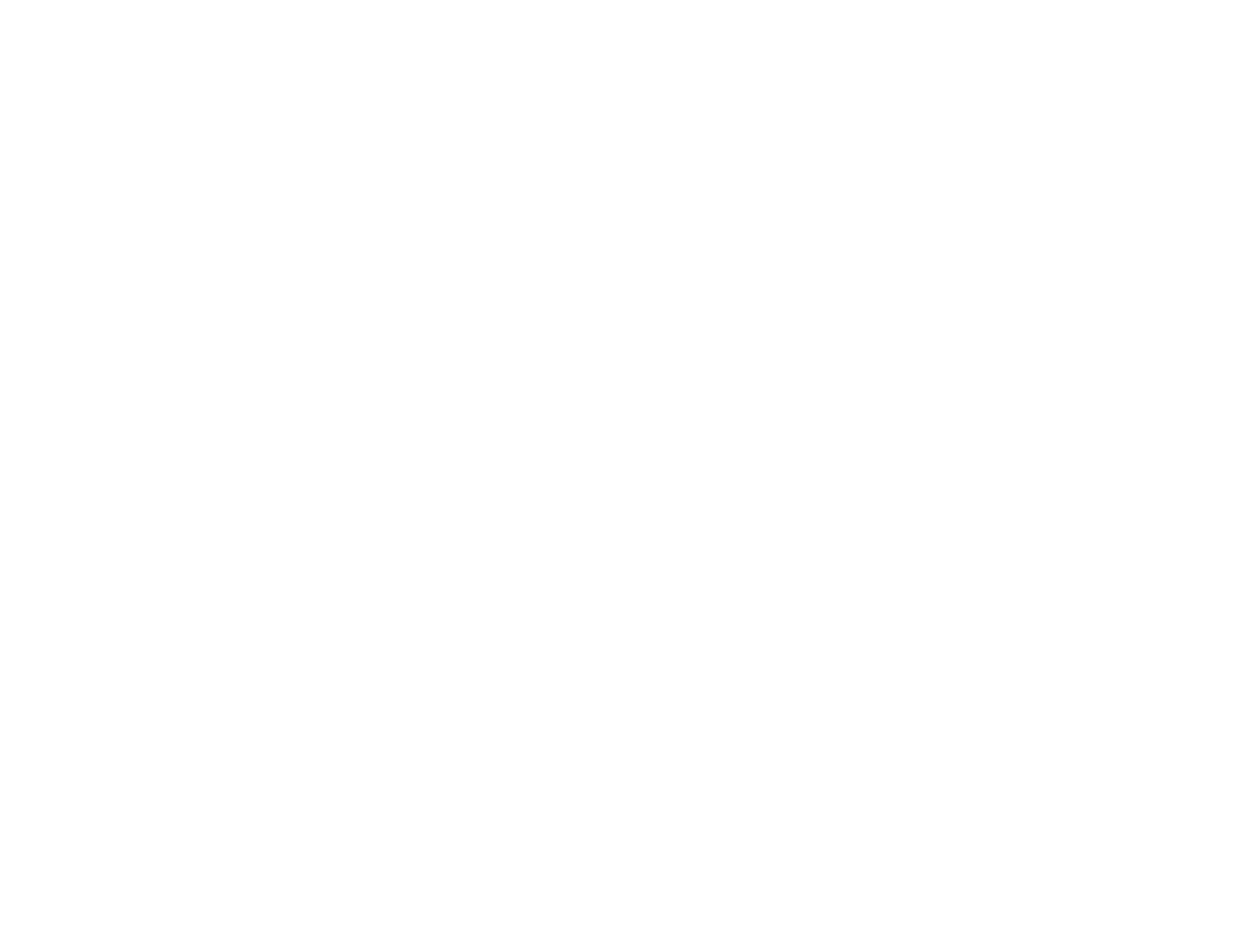
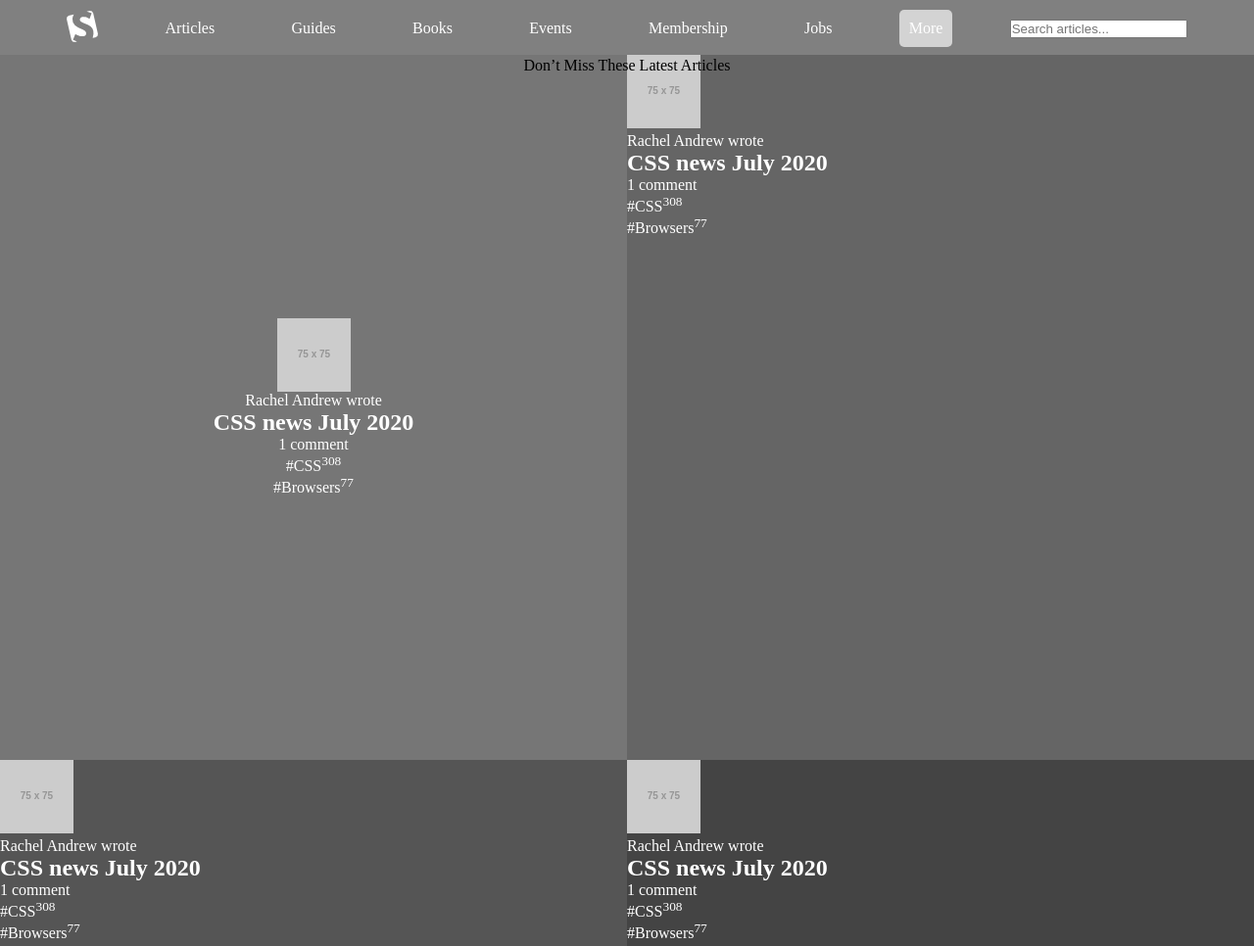
Before and after one commit to mujohn26/Design-Teardown, a plain HTML site: page index.html in a window 1280 px wide. Shown: the top 966 px of the page at 98% size. Before the commit the page ends 800 px from the top, so only its background shows below. Drawn offline with Linux system fonts and the light colour scheme; placeholder pictures from the web are drawn by us.

Commit message:
header complete and feature article container markup

```diff
--- a/index.html
+++ b/index.html
@@ -7,6 +7,63 @@
     <title>Document</title>
 </head>
 <body>
+    <header>
+        <nav>
+            <a href=""><img src="images/smashing-magazine.png" alt=""></a>
+            <a class="nav-links" href="">Articles</a>
+            <a class="nav-links" href="">Guides</a>
+            <a class="nav-links" href="">Books</a>
+            <a class="nav-links" href="">Events</a>
+            <a class="nav-links" href="">Membership</a>
+            <a class="nav-links" href="">Jobs</a>
+            <a class=" more" href="">More</a>
+            <a href="http://"><input type="text" placeholder="Search articles..."></a>
+        </nav>
+    </header>
+    <main>
+        <div>
+            <p class="container-heading">Don’t Miss These Latest Articles</p>
+        </div>
+        <div class="container">
 
+        <div class="feature-article1">
+            <img src="http://placehold.jp/75x75.png" alt="">
+            <p>Rachel Andrew wrote</p>
+            <h2>CSS news July 2020</h2>
+            <i></i>
+            <p>1 comment</p>
+            <p>#CSS<sup>308</sup></p>
+            <p>#Browsers<sup>77</sup></p>
+        </div>
+        <div class="feature-article2">
+            <img src="http://placehold.jp/75x75.png" alt="">
+            <p>Rachel Andrew wrote</p>
+            <h2>CSS news July 2020</h2>
+            <i></i>
+            <p>1 comment</p>
+            <p>#CSS<sup>308</sup></p>
+            <p>#Browsers<sup>77</sup></p>
+        </div>
+        <div class="feature-article3">
+            <img src="http://placehold.jp/75x75.png" alt="">
+            <p>Rachel Andrew wrote</p>
+            <h2>CSS news July 2020</h2>
+            <i></i>
+            <p>1 comment</p>
+            <p>#CSS<sup>308</sup></p>
+            <p>#Browsers<sup>77</sup></p>
+        </div>
+        <div class="feature-article4">
+            <img src="http://placehold.jp/75x75.png" alt="">
+            <p>Rachel Andrew wrote</p>
+            <h2>CSS news July 2020</h2>
+            <i></i>
+            <p>1 comment</p>
+            <p>#CSS<sup>308</sup></p>
+            <p>#Browsers<sup>77</sup></p>
+        </div>
+
+        </div>
+    </main>
 </body>
 </html>
--- a/style.css
+++ b/style.css
@@ -0,0 +1,72 @@
+*,
+*::before,
+*::after {
+  box-sizing: border-box;
+  margin: 0;
+  padding: 0;
+}
+body{
+    color: white;
+}
+nav{
+    display: flex;
+    justify-content: space-evenly;
+    background-color: grey;
+    padding: 10px;
+    align-items: center;
+
+}
+nav a{
+    text-decoration: none;
+    color: white;
+}
+nav a img{
+    filter: invert();
+}
+.nav-links{
+    padding: 10px;
+    border-radius: 5px;
+}
+.nav-links:hover{
+    background-color: black;
+
+}
+.more{
+    background-color: lightgray;
+    padding: 10px;
+    border-radius: 5px;
+}
+.container{
+    display: grid;
+    grid-template-columns: repeat(2,1fr)    ;
+}
+.container-heading{
+    display: flex;
+    justify-content: center;
+    color: black;
+    position: relative;
+    top: 20px;
+    z-index: 1;
+    margin-top: -20px;
+}
+.feature-article1{
+    background-color:#767676;
+    height: 720px;
+    display: flex;
+    justify-content: center;
+    align-items: center;
+    flex-direction: column;
+}
+.feature-article2{
+    background-color:#656565;
+
+}
+.feature-article3{
+    background-color: #555;
+    height: 720px;
+
+}
+.feature-article4{
+    background-color:#444;
+
+}
```
Also changed, not shown: images/smashing-magazine.png (added).
